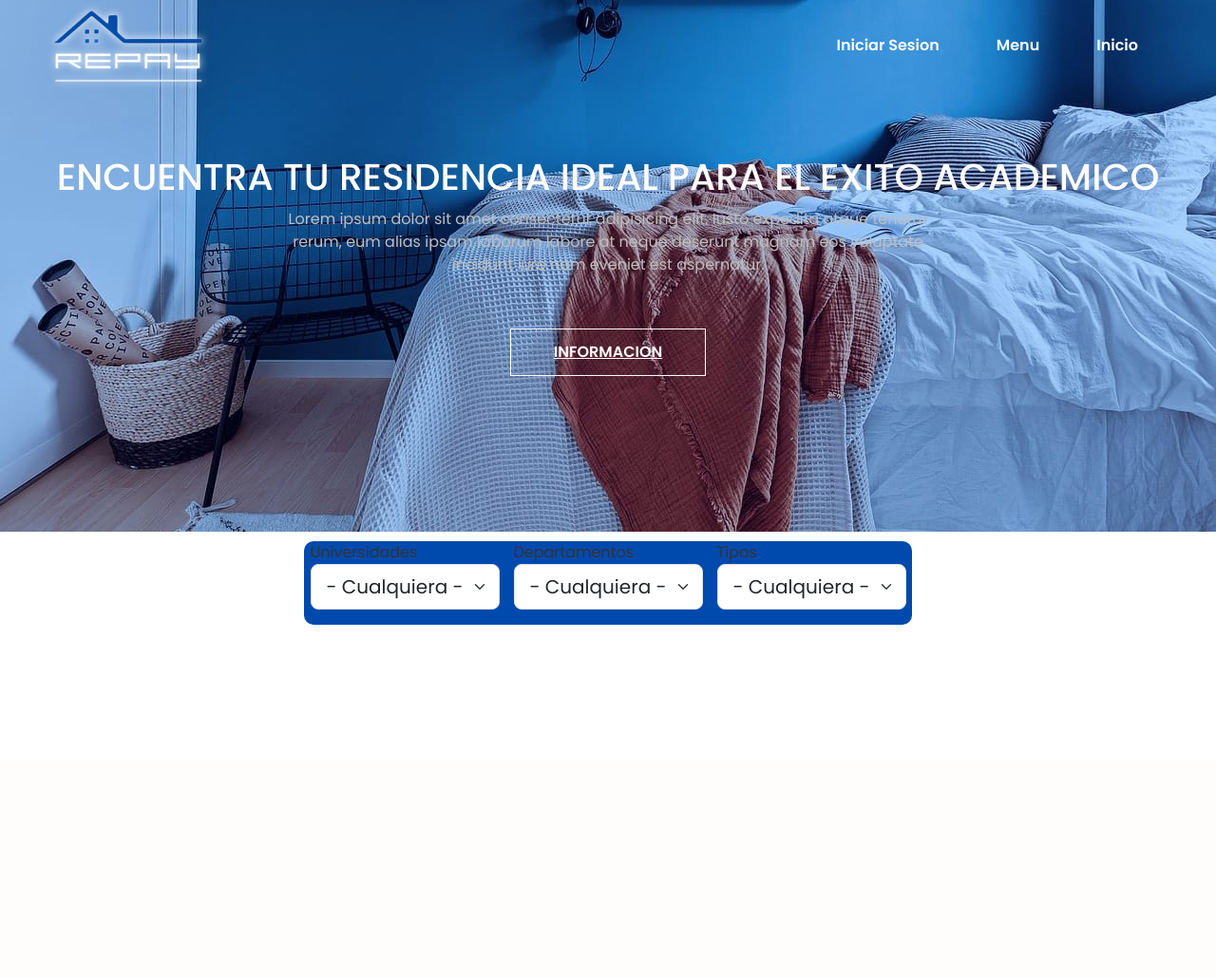
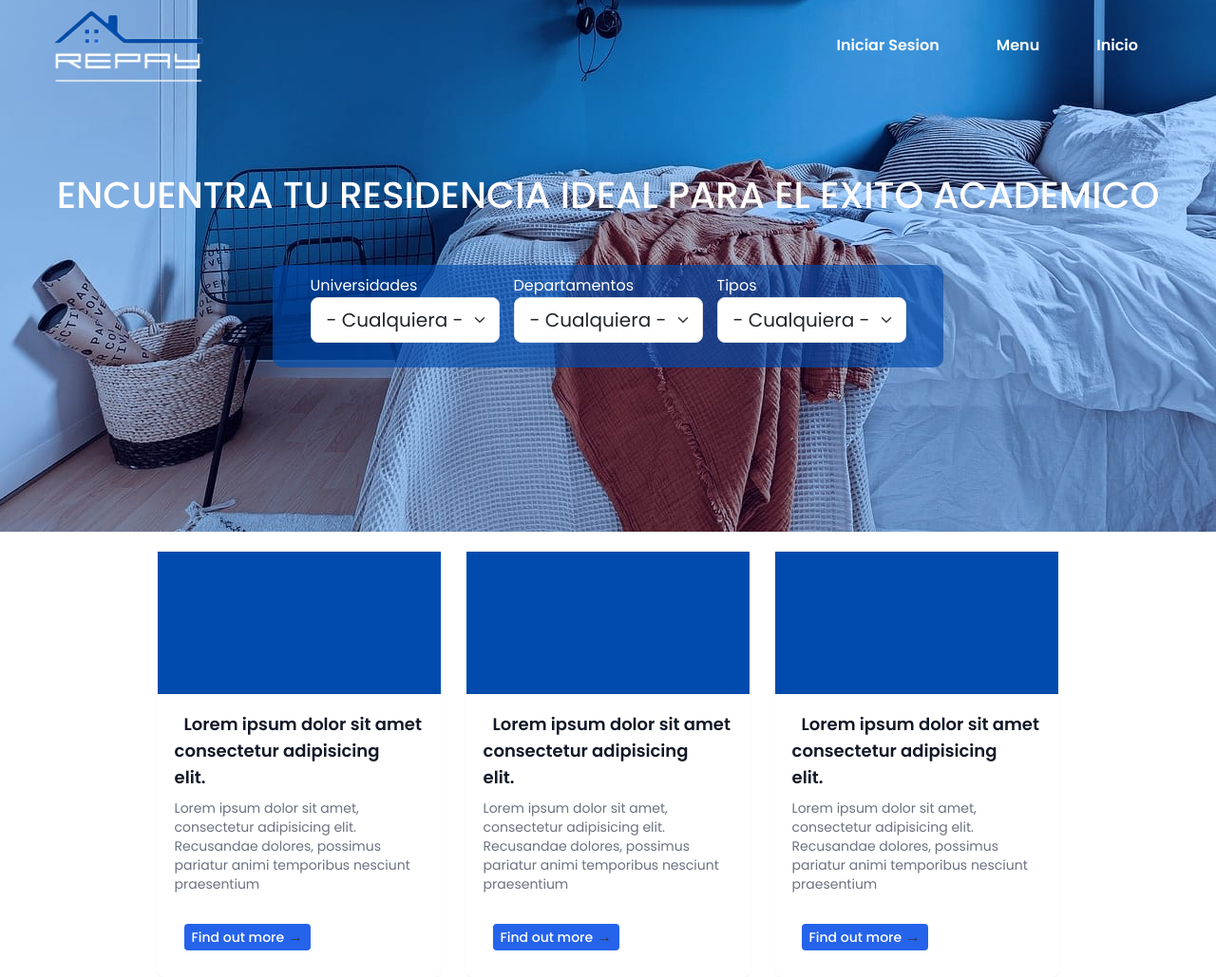
Before and after one commit to S2-net/conexionPHPMysql-main, a PHP site: page /conexionPHPMysql-main/ in a window 1280 px wide. Shown: the whole page at 95% size. Before the commit the page ends 658 px from the top, so only its background shows below. Run offline with PHP 8.4, Linux system fonts and the light colour scheme.

Commit message:
arreglos

```diff
--- a/estilo.css
+++ b/estilo.css
@@ -17,7 +17,7 @@
 }
 
 .header{
-    background-image: url(http://localhost/conexionPHPMysql-main/images/resi4.jpeg);
+    background-image: url(http://localhost/proyecto/images/resi4.jpeg);
     background-position: center bottom;
     background-repeat: no-repeat;
     background-size: cover;
@@ -64,7 +64,6 @@
 
 .menu-icono{
     width: 25px;
-
 }
 
 .menu label{
@@ -81,13 +80,18 @@ nav a{
 }
 
 .content{
-    background-color: #004aad;
+    background-color: #004badab;
     display: flex;
     gap: 15px;
-    margin-inline: 25%;
-    margin-top: 10px;
+    margin-inline: 20%;
+    margin-top: 50px;
     justify-content: center;
     border-radius: 10px;
+    padding: 10px;
+}
+
+.content label{
+    color: #FFFDFC;
 }
 
 .header-txt{
@@ -95,12 +99,10 @@ nav a{
 }
 
 .header-txt h1{
-
     font-size: 39px;
     color: #FFFDFC;
     text-transform:uppercase;
     margin-top: 10px;
-
 }
 
 .header-txt p{
@@ -118,7 +120,6 @@ nav a{
     font-size: 16px;
     text-transform: uppercase;
     font-weight: 600;
-
 }
 
 .btn-1:hover{
@@ -129,10 +130,94 @@ nav a{
 img{
     margin-bottom: 20px;
     width: 170px;
-    filter: drop-shadow(0 0 4px #FFFDFC);
-
 }
 
 a{
     margin: 10px;
 }
+
+/* From Uiverse.io by Yaya12085 */
+.card {
+    max-width: 300px;
+    border-radius: 0.5rem;
+    background-color: #fff;
+    box-shadow: 0 1px 2px 0 rgba(0, 0, 0, 0.05);
+    border: 1px solid transparent;
+  }
+
+  .card a {
+    text-decoration: none
+  }
+
+  .contenido {
+    padding: 1.1rem;
+  }
+
+  .image {
+    object-fit: cover;
+    width: 100%;
+    height: 150px;
+    background-color:#004bad;
+  }
+
+  .title {
+    color: #111827;
+    font-size: 1.125rem;
+    line-height: 1.75rem;
+    font-weight: 600;
+  }
+
+  .desc {
+    margin-top: 0.5rem;
+    color: #6B7280;
+    font-size: 0.875rem;
+    line-height: 1.25rem;
+  }
+
+  .action {
+    display: inline-flex;
+    margin-top: 1rem;
+    color: #ffffff;
+    font-size: 0.875rem;
+    line-height: 1.25rem;
+    font-weight: 500;
+    align-items: center;
+    gap: 0.25rem;
+    background-color: #2563EB;
+    padding: 4px 8px;
+    border-radius: 4px;
+  }
+
+  .action span {
+    transition: .3s ease;
+  }
+
+  .action:hover span {
+    transform: translateX(4px);
+  }
+
+  .padre{
+    display: flex;
+    flex-wrap: nowrap;
+    gap: 25px;
+    justify-content: center;
+    margin-top: 20px;
+  }
+
+  .nav-link::before{
+    content: "";
+    position: absolute;
+    width: 0;
+    height: 3px;
+    bottom: 5px;
+    left: 50%;
+    transform: translateX(-50%);
+    background-color: #ffffff;
+    visibility: hidden;
+    transition: all 0.3s ease-in-out 0s;
+  }
+
+  .nav-link:hover:before{
+    visibility: visible;
+    width: 100%;
+  }
--- a/header.php
+++ b/header.php
@@ -22,10 +22,18 @@
         </label>
 
     <nav class="navbar">
+
         <ul>
-            <li><a href="#">Iniciar Sesion</a></li>
-            <li><a href="#">Menu</a></li>
-            <li><a href="#">Inicio</a></li>
+            <li class="nav-link">
+                <a href="#">Iniciar Sesion</a>
+
+            </li>
+            <li class="nav-link">
+                <a href="#">Menu</a>
+        </li>
+            <li class="nav-link">
+                <a href="#">Inicio</a>
+        </li>
         </ul>
     </nav>
 </div>
@@ -34,15 +42,37 @@
 
             <div class="header-txt">
                 <h1>Encuentra tu residencia ideal para el exito academico</h1>
-                <p>
-                    Lorem ipsum dolor sit amet consectetur adipisicing elit.
-                     Iusto expedita atque tenetur rerum, eum alias ipsam laborum
-                     labore at neque deserunt magnam eos voluptate incidunt iure
-                      nam eveniet est aspernatur.
-                </p>
-                <a href="#" class="btn-1">Informacion</a>
+
             </div>
+            <div class="content">
 
+<div class="tipo">
+    <label for="universidades">Universidades</label>
+    <select name="universidades" class="form-select form-select-lg mb-3" aria-label="Large select example">
+        <option selected>- Cualquiera -</option>
+        <option value="1">Cenur</option>
+        <option value="2">Udelar</option>
+      </select>
+</div>
+
+  <div class="tipo">
+    <label for="departamentos">Departamentos</label>
+    <select name="departamentos" class="form-select form-select-lg mb-3" aria-label="Large select example">
+        <option selected>- Cualquiera -</option>
+        <option value="1">Paysandú</option>
+      </select>
+  </div>
+
+  <div class="tipo">
+    <label for="tipos">Tipos</label>
+    <select name="tipos" class="form-select form-select-lg mb-3" aria-label="Large select example">
+        <option selected>- Cualquiera -</option>
+        <option value="1">Mixtas</option>
+        <option value="2">Masculinas</option>
+        <option value="3">Femeninas</option>
+      </select>
+  </div>
+</div>
 
     </div>
    </header>
--- a/index.php
+++ b/index.php
@@ -4,35 +4,77 @@
     <?php require("header.php");
     ?>
 
-    <div class="content">
+<div class="padre">
+<div class="card">
+ <div class="image"></div>
+  <div class="contenido">
+    <a href="#">
+      <span class="title">
+        Lorem ipsum dolor sit amet consectetur adipisicing elit.
+      </span>
+    </a>
 
-        <div class="tipo">
-            <label for="universidades">Universidades</label>
-            <select name="universidades" class="form-select form-select-lg mb-3" aria-label="Large select example">
-                <option selected>- Cualquiera -</option>
-                <option value="1">Cenur</option>
-                <option value="2">Udelar</option>
-              </select>
-        </div>
+    <p class="desc">
+      Lorem ipsum dolor sit amet, consectetur adipisicing elit. Recusandae
+      dolores, possimus pariatur animi temporibus nesciunt praesentium
+    </p>
 
-          <div class="tipo">
-            <label for="departamentos">Departamentos</label>
-            <select name="departamentos" class="form-select form-select-lg mb-3" aria-label="Large select example">
-                <option selected>- Cualquiera -</option>
-                <option value="1">Paysandú</option>
-              </select>
-          </div>
+    <a class="action" href="#">
+      Find out more
+      <span aria-hidden="true">
+        →
+      </span>
+    </a>
+  </div>
+</div>
+<div class="card">
+ <div class="image"></div>
+  <div class="contenido">
+    <a href="#">
+      <span class="title">
+        Lorem ipsum dolor sit amet consectetur adipisicing elit.
+      </span>
+    </a>
 
-          <div class="tipo">
-            <label for="tipos">Tipos</label>
-            <select name="tipos" class="form-select form-select-lg mb-3" aria-label="Large select example">
-                <option selected>- Cualquiera -</option>
-                <option value="1">Mixtas</option>
-                <option value="2">Masculinas</option>
-                <option value="3">Femeninas</option>
-              </select>
-          </div>
-    </div>
+    <p class="desc">
+      Lorem ipsum dolor sit amet, consectetur adipisicing elit. Recusandae
+      dolores, possimus pariatur animi temporibus nesciunt praesentium
+    </p>
+
+    <a class="action" href="#">
+      Find out more
+      <span aria-hidden="true">
+        →
+      </span>
+    </a>
+  </div>
+</div>
+<div class="card">
+ <div class="image"></div>
+  <div class="contenido">
+    <a href="#">
+      <span class="title">
+        Lorem ipsum dolor sit amet consectetur adipisicing elit.
+      </span>
+    </a>
+
+    <p class="desc">
+      Lorem ipsum dolor sit amet, consectetur adipisicing elit. Recusandae
+      dolores, possimus pariatur animi temporibus nesciunt praesentium
+    </p>
+
+    <a class="action" href="#">
+      Find out more
+      <span aria-hidden="true">
+        →
+      </span>
+    </a>
+  </div>
+</div>
+
+</div>
+
+
 
 
 
```
